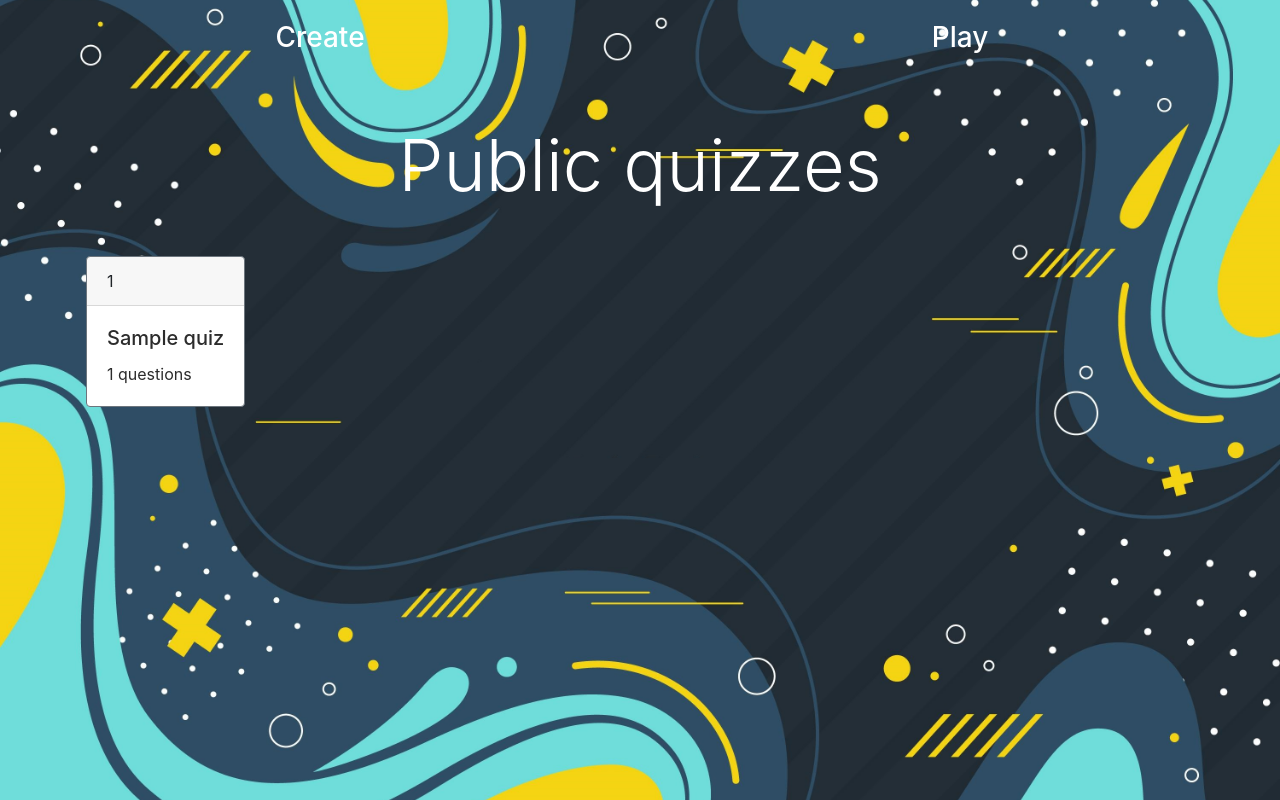
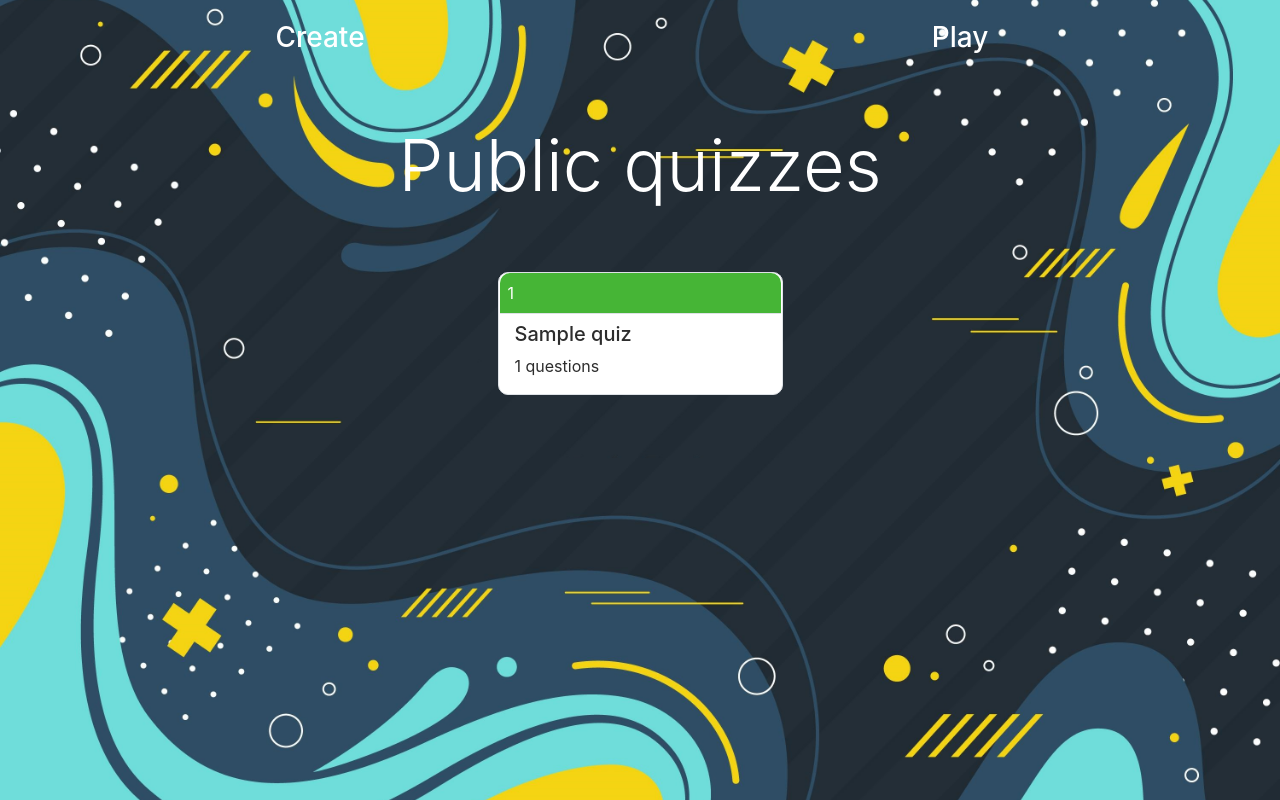
Before and after one commit to AntoineMaurin/Quiz-App, a Django app: page / in a window 1280 px wide. Run offline with Django 3.2, Linux system fonts and the light colour scheme; tables that the repository leaves empty hold one stand-in row (values such as "Sample post"); some web fonts are replaced.

Commit message:
Légères améliorations visuelles, et ajustement de la longueur des questions et réponses lors de la création (désormais max=255).

```diff
--- a/Quiz_App/models.py
+++ b/Quiz_App/models.py
@@ -2,7 +2,7 @@ from django.db import models
 
 
 class Quiz(models.Model):
-    title = models.CharField(max_length=30, default='Quiz')
+    title = models.CharField(max_length=250, default='Quiz')
     is_public = models.BooleanField(default=False)
 
     def __str__(self):
@@ -16,7 +16,7 @@ class Question(models.Model):
         return self.title
 
 class Answer(models.Model):
-    title = models.CharField(max_length=30)
+    title = models.CharField(max_length=250)
     question = models.ForeignKey(Question, on_delete=models.CASCADE)
     is_right = models.BooleanField(default=False)
 
--- a/static/css/style.css
+++ b/static/css/style.css
@@ -386,12 +386,12 @@ a, a:hover {
 }
 
 .growing {
-  transition: all .1s ease-in-out;
+  transition: all .3s ease-in-out;
 }
 
 .growing:hover {
   transform: scale(1.1);
-  transition: all .1s ease-in-out;
+  transition: all .3s ease-in-out;
 }
 
 .btn-tr{
@@ -417,3 +417,31 @@ a, a:hover {
 .font-size-3 {
   font-size: 3rem;
 }
+
+.radius-10 {
+  border-radius: 10px;
+}
+
+.white-bg {
+  background-color: #fff;
+}
+
+.dark-text {
+  color: #2d2d2d;
+}
+
+.difficulty-easy {
+  background-color: #46b536;
+}
+
+.difficulty-medium {
+  background-color: #e1c610;
+}
+
+.difficulty-hard {
+  background-color: #b33030;
+}
+
+.difficulty-easy, .difficulty-medium, .difficulty-hard {
+  border-radius: 10px 10px 0px 0px;
+}
--- a/templates/discoverpage.html
+++ b/templates/discoverpage.html
@@ -20,17 +20,20 @@
   </div>
 
   <div class="container mt-5">
-    <div class="row">
+    <div class="row justify-content-center">
       {% for quiz in quizzes %}
-        <div class="card border-secondary mb-3 mx-3" style="max-width: 18rem;">
-          <div class="card-header">{{ quiz.id }}</div>
-          <div class="card-body text-secondary">
-            <h5 class="card-title">{{ quiz.title }}</h5>
-            <p class="card-text">{{ quiz.question_set.all|length }} questions</p>
+        <a href="/startquiz/{{ quiz.id }}" class="col-3 px-3 m-3 border radius-10 dark-text white-bg growing">
+          <div class="row p-2 border-bottom difficulty-easy text-white">
+            <div class="col p-0">{{ quiz.id }}</div>
           </div>
-        </div>
+          <div class="mt-2">
+            <h5 class="">{{ quiz.title }}</h5>
+            <p class="">{{ quiz.question_set.all|length }} questions</p>
+          </div>
+        </a>
       {% endfor %}
     </div>
   </div>
+
 </section>
 {% endblock body %}
--- a/templates/quiz_results.html
+++ b/templates/quiz_results.html
@@ -34,7 +34,7 @@
             <div class="col-5 ml-5">
               <div class="row mt-3">
                 <div class="col-auto pt-1 {% if answer.is_right %} green-bg {% endif %}">
-                  <label class="checkboxes {% if answer.is_right and answer.title in elt.1 %} green-checkmark {% elif not answer.is_right and answer.title in elt.1 or answer.is_right %} red-checkmark {% else %} no-bg {% endif %}" title="Check the right answer">
+                  <label class="checkboxes {% if answer.is_right and answer.title in elt.1 %} green-checkmark {% elif not answer.is_right and answer.title in elt.1 %} red-checkmark {% else %} no-bg {% endif %}" title="Check the right answer">
                     <input type="checkbox" name="is_answer_checked" checked="" disabled="disabled">
                     <span class="checkmark"></span>
                   </label>
@@ -48,7 +48,7 @@
     {% endfor %}
     <div class="row justify-content-center py-5">
       <div class="col-7 mx-3">
-        <form class="" action="/play" method="GET">
+        <form class="" action="/" method="GET">
           <div class="row justify-content-around font-exo-medium">
             <div class="col-4 mx-auto text-center">
               <button type="submit" class="px-3 question-butttons growing"><h1 class="font-size-3 my-2 py-1">Back</h1></button>
```
Also changed, not shown: Quiz_App/settings/production.py (+1 -6 lines), Quiz_App/migrations/0005_auto_20210207_1319.py (added).
